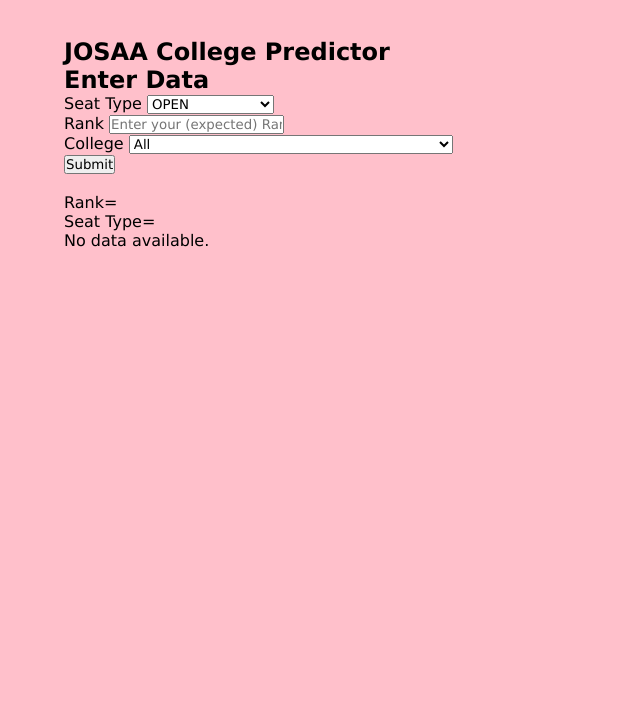
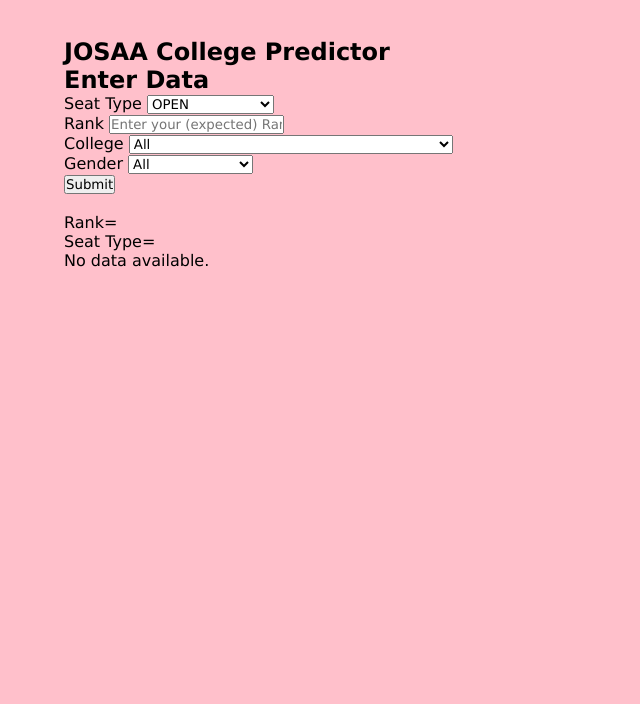
Before and after one commit to skrj-gh/JossaAnalysisPortal, a Django app: page /predictor in a window 1280 px wide. Shown: the part 96-800 px from the top of the page, without its empty margins (0-640 px from the left). Run offline with Django 5.2, Linux system fonts and the light colour scheme.

Commit message:
added gender selector

```diff
--- a/predictor/templates/predictor/predictor.html
+++ b/predictor/templates/predictor/predictor.html
@@ -35,7 +35,7 @@
                 <select class="form-select" id="College" name="College" aria-describedby="emailHelp">
                     <option value="All">All</option>
                     <option value="Indian Institute of Technology Bhubaneswar">Indian Institute of Technology Bhubaneswar</option>
-            <option value="Indian Institute of Technology Mandi">MandiIndian Institute of Technology Mandi</option>
+                    <option value="Indian Institute of Technology Mandi">Indian Institute of Technology Mandi</option>
                     <option value="Indian Institute of Technology Guwahati">Indian Institute of Technology Guwahati</option>
                     <option value="Indian Institute of Technology Patna">Indian Institute of Technology Patna</option>
                     <option value="Indian Institute of Technology Delhi">Indian Institute of Technology Delhi</option>
@@ -45,13 +45,11 @@
                     <option value="Indian Institute of Technology Kharagpur">Indian Institute of Technology Kharagpur</option>
                     <option value="Indian Institute of Technology Kanpur">Indian Institute of Technology Kanpur</option>
                     <option value="Indian Institute of Technology Roorkee">Indian Institute of Technology Roorkee</option>
-            <option value="Indian Institute of Technology (BHU) Varanasi">Indian Institute of Technology (BHU) Varanasi
-            </option>
+                    <option value="Indian Institute of Technology (BHU) Varanasi">Indian Institute of Technology (BHU) Varanasi</option>
                     <option value="Indian Institute of Technology Hyderabad">Indian Institute of Technology Hyderabad</option>
                     <option value="Indian Institute of Technology Jodhpur">Indian Institute of Technology Jodhpur</option>
                     <option value="Indian Institute of Technology Dharwad">Indian Institute of Technology Dharwad</option>
-            <option value="Indian Institute of Technology (ISM) Dhanbad">Indian Institute of Technology (ISM) Dhanbad
-            </option>
+                    <option value="Indian Institute of Technology (ISM) Dhanbad">Indian Institute of Technology (ISM) Dhanbad</option>
                     <option value="Indian Institute of Technology Palakkad">Indian Institute of Technology Palakkad</option>
                     <option value="Indian Institute of Technology Bhilai">Indian Institute of Technology Bhilai</option>
                     <option value="Indian Institute of Technology Ropar">Indian Institute of Technology Ropar</option>
@@ -59,6 +57,15 @@
                     <option value="Indian Institute of Technology Tirupati">Indian Institute of Technology Tirupati</option>
                     <option value="Indian Institute of Technology Jammu">Indian Institute of Technology Jammu</option>
                     <option value="Indian Institute of Technology Indore">Indian Institute of Technology Indore</option>
+                </select>
+            </div>
+
+            <div class="mb-3">
+                <label for="Gender" class="form-label">Gender</label>
+                <select class="form-select" id="Gender" name="Gender" aria-describedby="emailHelp">
+                    <option value="All">All</option>
+                    <option value="Gender-Neutral">Gender-Neutral</option>
+                    <option value="Female-only (including Supernumerary)">Female-only</option>
                 </select>
             </div>
 
@@ -75,6 +82,7 @@
             <th>Academic</th>
             <th>Seat Type</th>
             <th>Quota</th>
+            <th>Gender</th>
             <th>Opening Rank</th>
             <th>Closing Rank</th>
             <th>Year</th>
@@ -88,6 +96,7 @@
                 <td>{{ row.Academic }}</td>
                 <td>{{ row.Seat_Type }}</td>
                 <td>{{ row.Quota }}</td>
+                <td>{{ row.Gender }}</td>
                 <td>{{ row.Opening_Rank }}</td>
                 <td>{{ row.Closing_Rank }}</td>
                 <td>{{ row.Year }}</td>
--- a/predictor/views.py
+++ b/predictor/views.py
@@ -7,6 +7,7 @@ def predictor(request):
         Seat_Type = request.POST.get("Seat_Type")
         Rank = float(request.POST.get("Rank"))
         College = request.POST.get("College")
+        Gender = request.POST.get("Gender")
 
         # Load the cleaned data from the CSV file
         df = pd.read_csv('JOSSA_data.csv')
@@ -18,7 +19,10 @@ def predictor(request):
         df['Closing_Rank'] = df['Closing_Rank'].astype(float)
 
         # Filter the data based on user inputs
-        filtered_data = df[(df['Seat_Type'] == Seat_Type) & (df['Institute'].str.startswith('Indian Institute of Technology')) & (df['Closing_Rank'] >= Rank ) & (df['Year'] == 2023) & (df['Round'] == 6)]
+        if(Gender=='All'):
+            filtered_data = df[(df['Seat_Type'] == Seat_Type) & (df['Institute'].str.startswith('Indian Institute of Technology')) & (df['Closing_Rank'] >= Rank ) & (df['Year'] == 2023) & (df['Round'] == 6)]
+        else:
+            filtered_data = df[(df['Seat_Type'] == Seat_Type) & (df['Gender'] == Gender) & (df['Institute'].str.startswith('Indian Institute of Technology')) & (df['Closing_Rank'] >= Rank ) & (df['Year'] == 2023) & (df['Round'] == 6)]
 
         # Sort the filtered data by Opening Rank
         filtered_data = filtered_data.sort_values('Closing_Rank')
```
Lines whose indentation alone changed are shown as unchanged.
